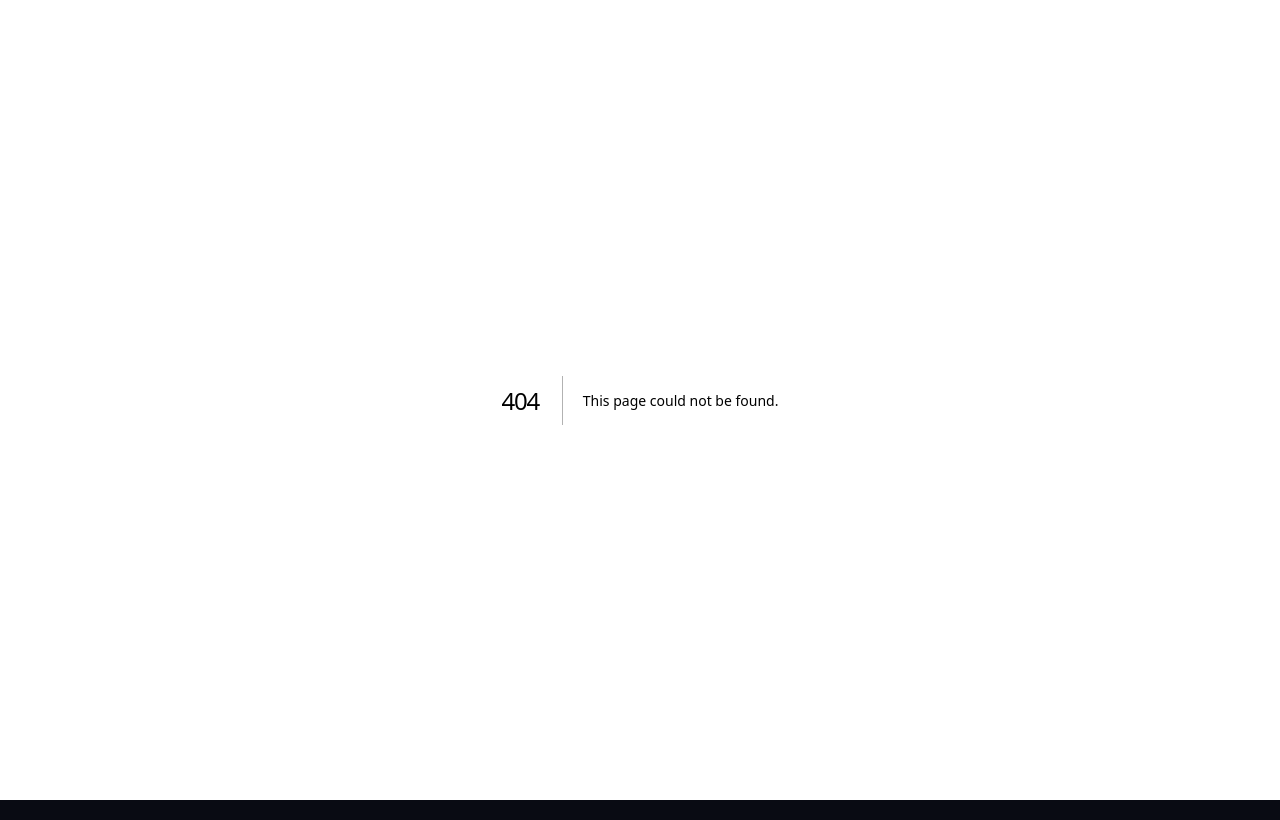
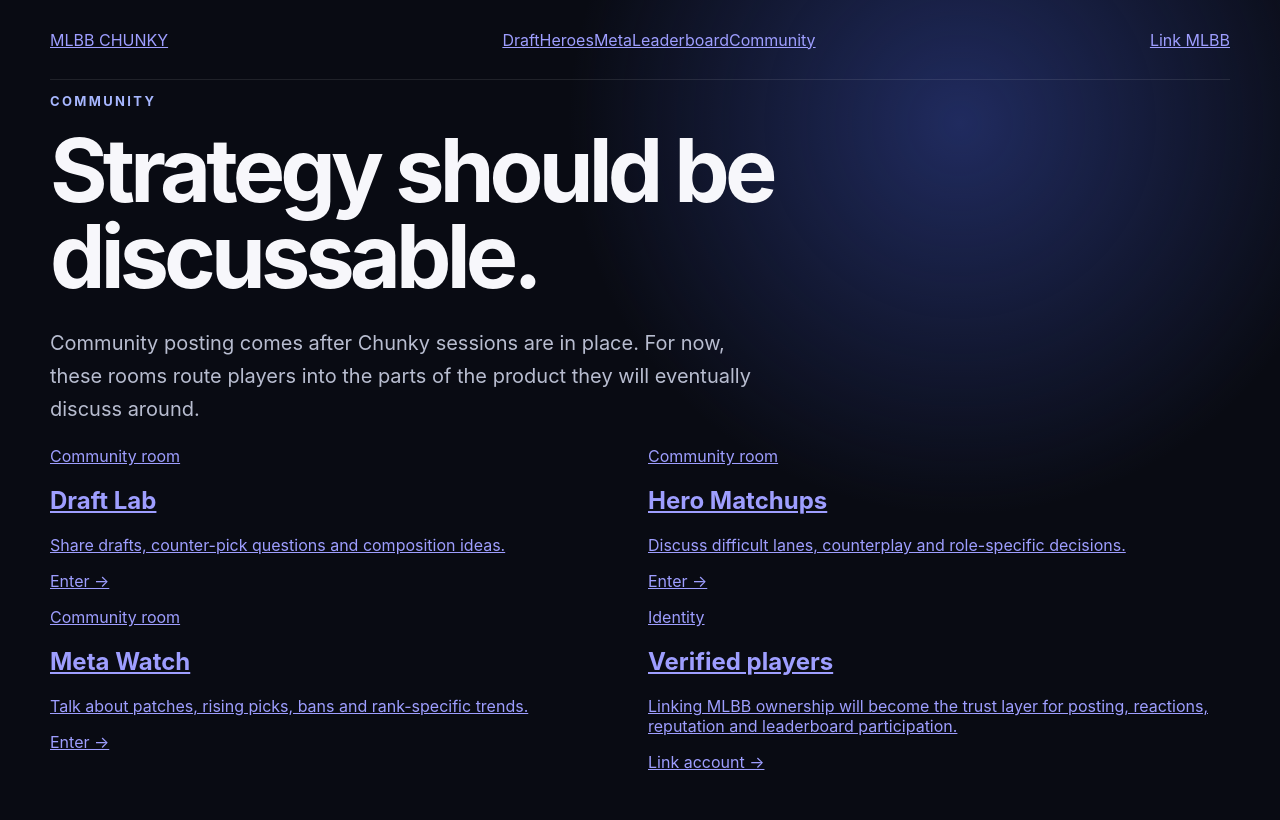
Before and after one commit to tawsif113/mlbb-chunky, a Next.js app in the folder frontend/: page /community in a window 1280 px wide. Before the commit this address had no page. Built offline with nearby package versions, Linux system fonts and the light colour scheme.

Commit message:
feat(frontend): add community route

```diff
--- /dev/null
+++ b/frontend/app/community/page.tsx
@@ -0,0 +1,38 @@
+import Link from "next/link";
+import { SiteNav } from "../components/SiteNav";
+
+const rooms = [
+  { title: "Draft Lab", text: "Share drafts, counter-pick questions and composition ideas.", href: "/draft" },
+  { title: "Hero Matchups", text: "Discuss difficult lanes, counterplay and role-specific decisions.", href: "/heroes" },
+  { title: "Meta Watch", text: "Talk about patches, rising picks, bans and rank-specific trends.", href: "/meta" },
+];
+
+export default function CommunityPage() {
+  return (
+    <main>
+      <SiteNav />
+      <section className="page-header compact">
+        <p className="eyebrow">COMMUNITY</p>
+        <h1>Strategy should be discussable.</h1>
+        <p className="lede">Community posting comes after Chunky sessions are in place. For now, these rooms route players into the parts of the product they will eventually discuss around.</p>
+      </section>
+
+      <section className="grid">
+        {rooms.map((room) => (
+          <Link className="feature-card" href={room.href} key={room.title}>
+            <span className="card-kicker">Community room</span>
+            <h2>{room.title}</h2>
+            <p>{room.text}</p>
+            <span className="card-link">Enter →</span>
+          </Link>
+        ))}
+        <Link className="feature-card" href="/link-account">
+          <span className="card-kicker">Identity</span>
+          <h2>Verified players</h2>
+          <p>Linking MLBB ownership will become the trust layer for posting, reactions, reputation and leaderboard participation.</p>
+          <span className="card-link">Link account →</span>
+        </Link>
+      </section>
+    </main>
+  );
+}
```
